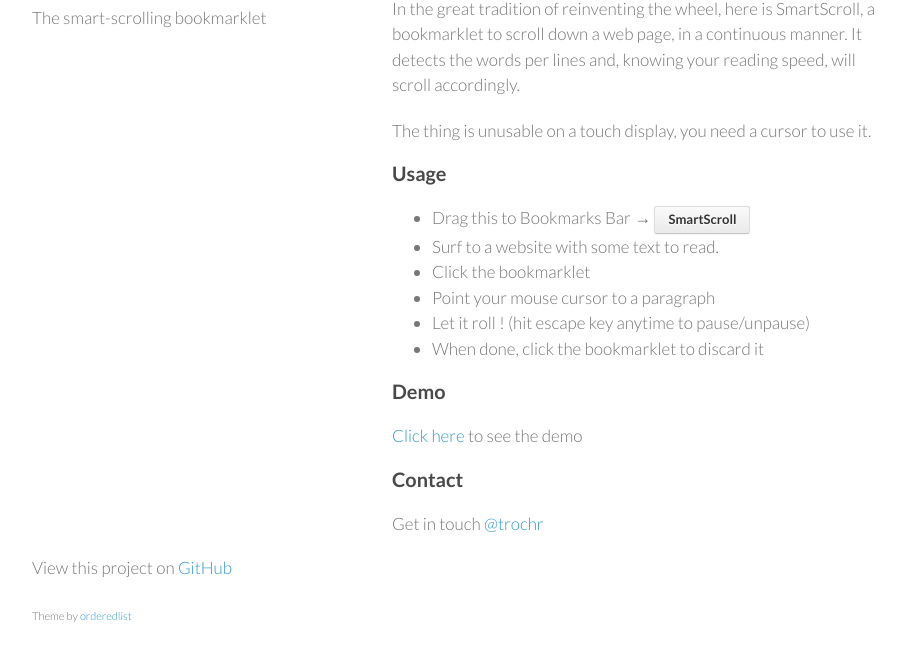
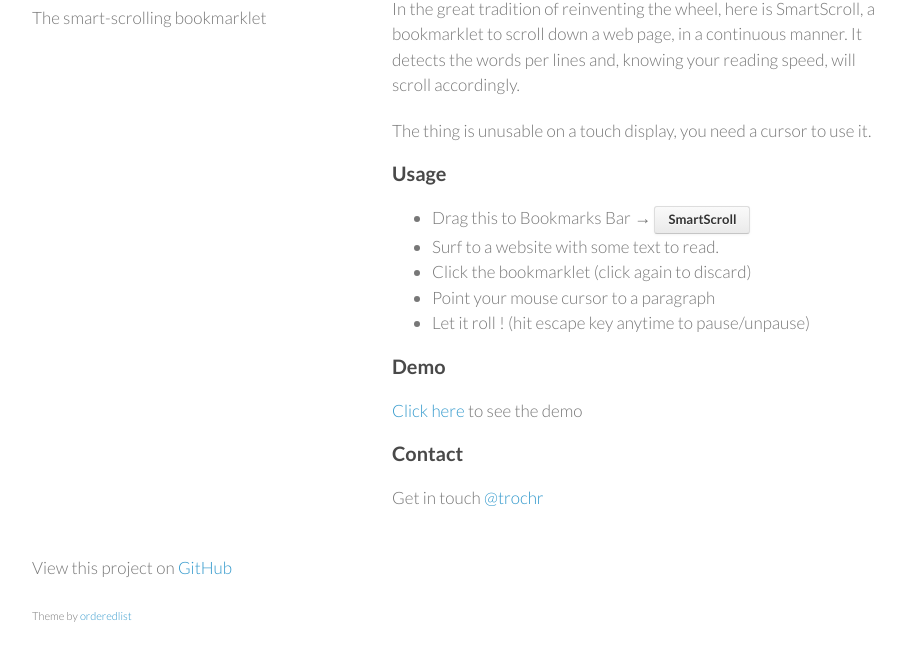
Before and after one commit to trochr/ScrollStuff, a plain HTML site: page index.html in a window 1280 px wide. Shown: the part 104-764 px from the top of the page, without its empty margins (178-1083 px from the left). Drawn offline with Linux system fonts and the light colour scheme.

Commit message:
Update index.html

```diff
--- a/index.html
+++ b/index.html
@@ -70,10 +70,9 @@
   <li>Drag this to Bookmarks Bar →
   <a id="bmlet" class="minibutton" href="javascript:(function(){s=document.createElement('script');s.type='text/javascript';s.onload=function(){getServerSettings('0a35106c-9937-e426-967a-43302806e910');};s.src='https://trochr.github.io/ScrollStuff/smartscroll.js?v='+parseInt(Math.random()*99999999);document.body.appendChild(s);})();">SmartScroll</a></li>
   <li>Surf to a website with some text to read.</li>
-  <li>Click the bookmarklet</li>
+  <li>Click the bookmarklet (click again to discard)</li>
   <li> Point your mouse cursor to a paragraph</li>
   <li>Let it roll ! (hit escape key anytime to pause/unpause)</li>
-  <li>When done, click the bookmarklet to discard it</li>
 </ul></div>
 <div id="wrapperDemo">
 <h3>Demo</h3>
```
